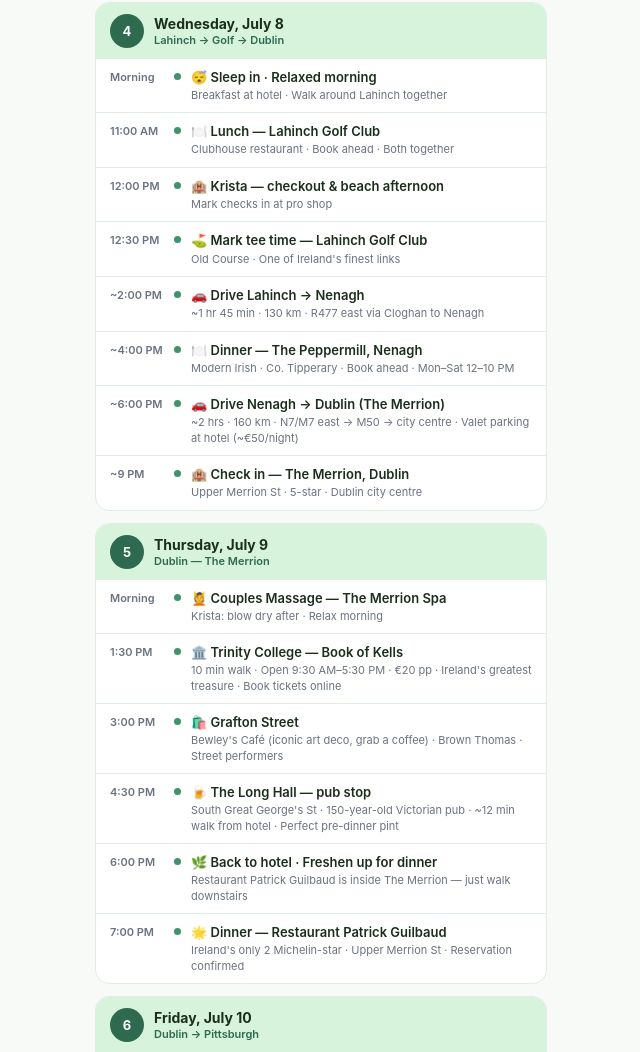
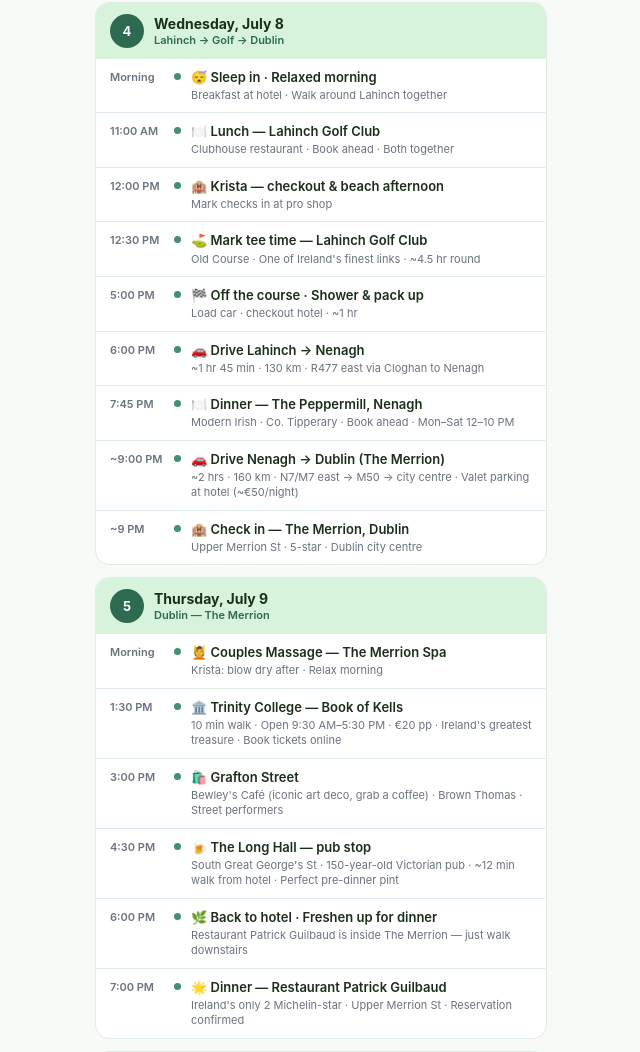
Before and after one commit to markdavinharris/ireland-trip-2026, a plain HTML site: page index.html in a window 1280 px wide. Shown: the part 1312-2364 px from the top of the page, without its empty margins (319-959 px from the left). Drawn offline with Linux system fonts and the light colour scheme.

Commit message:
Fix Day 4 golf timing: 12:30 tee + 4.5hr round + 1hr = 6pm departure, 7:45pm Nenagh, ~11pm Merrion

```diff
--- a/index.html
+++ b/index.html
@@ -218,18 +218,22 @@
       </div>
       <div class="timeline-item">
         <div class="time">12:30 PM</div><div class="dot"></div>
-        <div class="detail"><div class="name">⛳ Mark tee time — Lahinch Golf Club</div><div class="sub">Old Course · One of Ireland's finest links</div></div>
+        <div class="detail"><div class="name">⛳ Mark tee time — Lahinch Golf Club</div><div class="sub">Old Course · One of Ireland's finest links · ~4.5 hr round</div></div>
       </div>
       <div class="timeline-item">
-        <div class="time">~2:00 PM</div><div class="dot"></div>
+        <div class="time">5:00 PM</div><div class="dot"></div>
+        <div class="detail"><div class="name">🏁 Off the course · Shower &amp; pack up</div><div class="sub">Load car · checkout hotel · ~1 hr</div></div>
+      </div>
+      <div class="timeline-item">
+        <div class="time">6:00 PM</div><div class="dot"></div>
         <div class="detail"><div class="name">🚗 Drive Lahinch → Nenagh</div><div class="sub">~1 hr 45 min · 130 km · R477 east via Cloghan to Nenagh</div></div>
       </div>
       <div class="timeline-item">
-        <div class="time">~4:00 PM</div><div class="dot"></div>
+        <div class="time">7:45 PM</div><div class="dot"></div>
         <div class="detail"><div class="name">🍽️ Dinner — The Peppermill, Nenagh</div><div class="sub">Modern Irish · Co. Tipperary · Book ahead · Mon–Sat 12–10 PM</div></div>
       </div>
       <div class="timeline-item">
-        <div class="time">~6:00 PM</div><div class="dot"></div>
+        <div class="time">~9:00 PM</div><div class="dot"></div>
         <div class="detail"><div class="name">🚗 Drive Nenagh → Dublin (The Merrion)</div><div class="sub">~2 hrs · 160 km · N7/M7 east → M50 → city centre · Valet parking at hotel (~€50/night)</div></div>
       </div>
       <div class="timeline-item">
```
